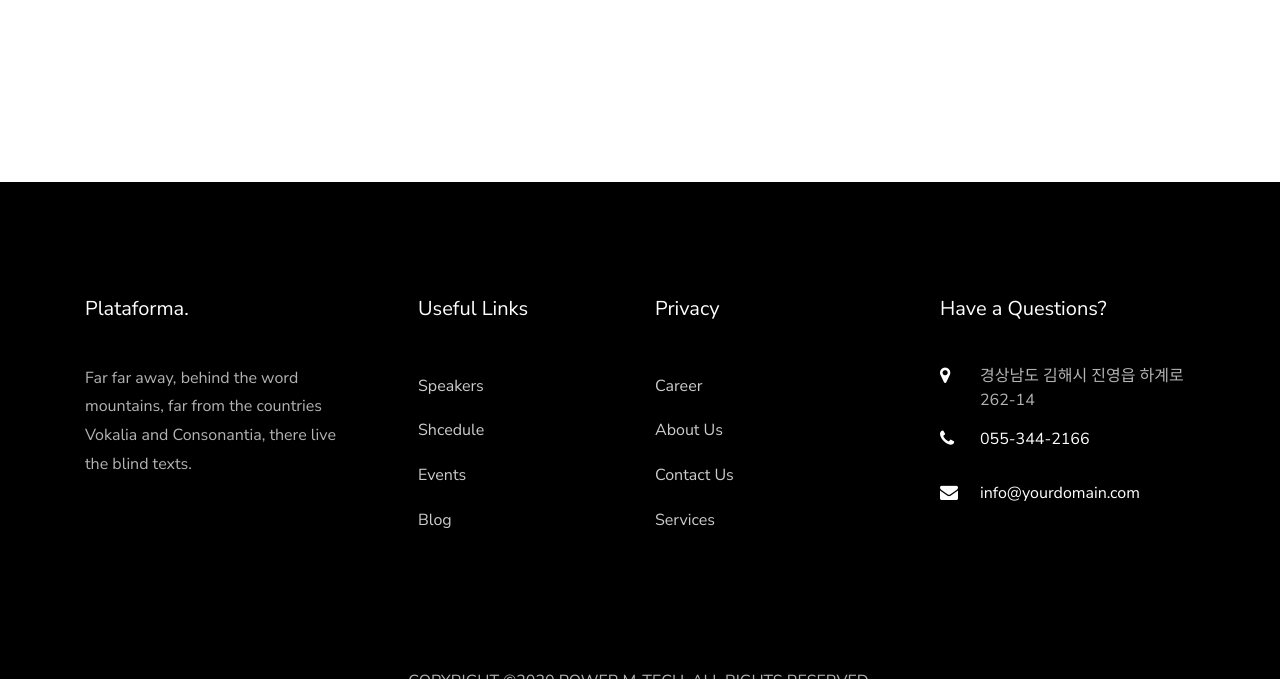
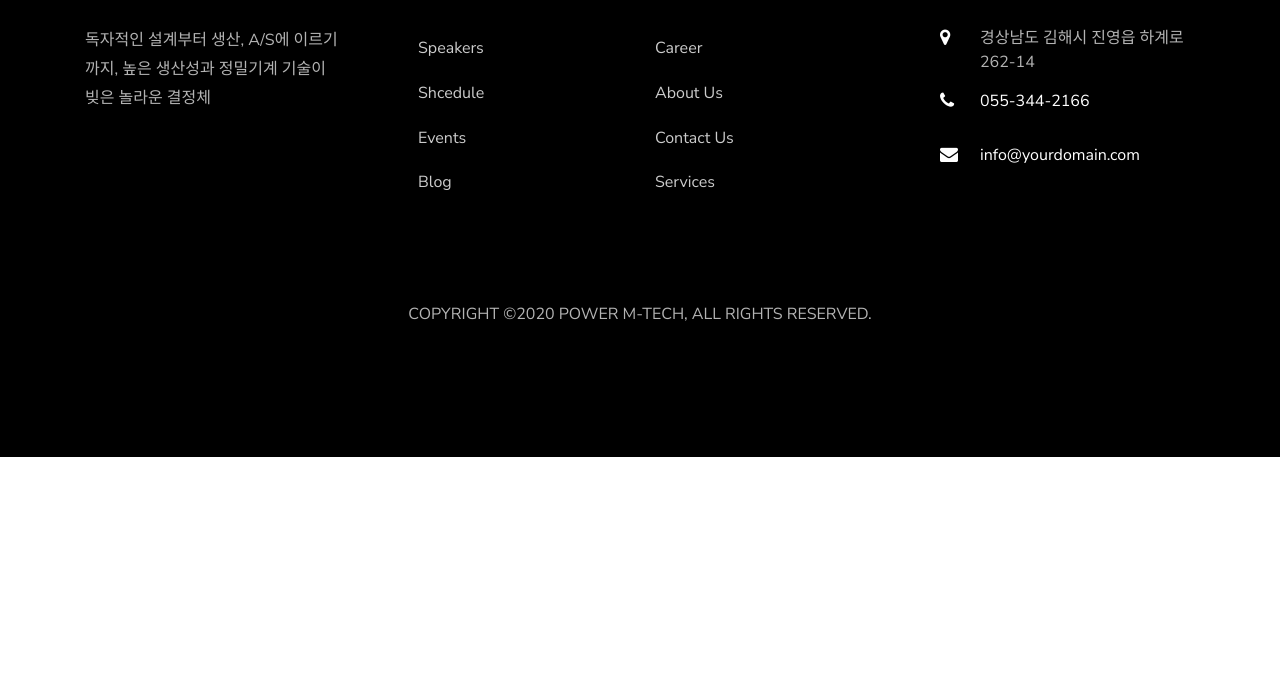
Before and after one commit to powercoco/PowerMT, a plain HTML site: page index.html in a window 1280 px wide. Shown: the part 7700-8379 px from the top of the page. After the commit the page ends 8157 px from the top, so only its background shows below. Drawn offline with Linux system fonts and the light colour scheme; some packages are replaced by stand-ins of ours; no server answers; files whose address does not match are found by name.

Commit message:
Update index.html

```diff
--- a/index.html
+++ b/index.html
@@ -624,6 +624,7 @@
       </div>
     </section>
 
+<!--
 		<section class="ftco-section-parallax ftco-section ftco-no-pt">
       <div class="parallax-img d-flex align-items-center">
         <div class="container">
@@ -646,14 +647,15 @@
         </div>
       </div>
     </section>
+-->
 
     <footer class="ftco-footer ftco-bg-dark ftco-section">
       <div class="container">
         <div class="row mb-5">
           <div class="col-md">
             <div class="ftco-footer-widget mb-4">
-              <h2 class="ftco-heading-2">Plataforma.</h2>
-              <p>Far far away, behind the word mountains, far from the countries Vokalia and Consonantia, there live the blind texts.</p>
+              <h2 class="ftco-heading-2">POWER M-TECH</h2>
+              <p>독자적인 설계부터 생산, A/S에 이르기까지, 높은 생산성과 정밀기계 기술이 빚은 놀라운 결정체</p>
               <ul class="ftco-footer-social list-unstyled float-md-left float-lft mt-5">
                 <li class="ftco-animate"><a href="#"><span class="icon-twitter"></span></a></li>
                 <li class="ftco-animate"><a href="#"><span class="icon-facebook"></span></a></li>
```
